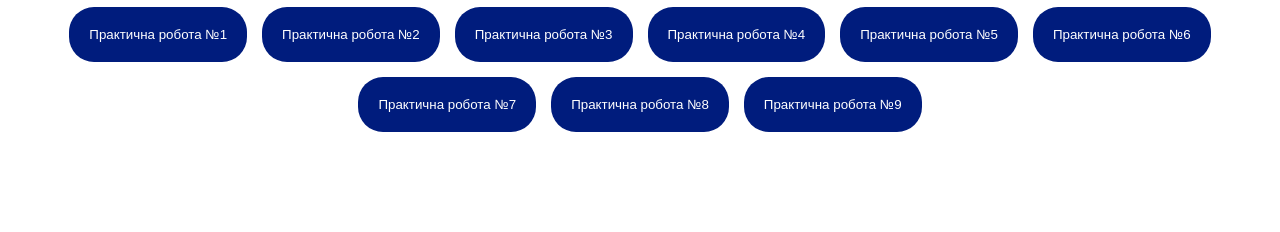
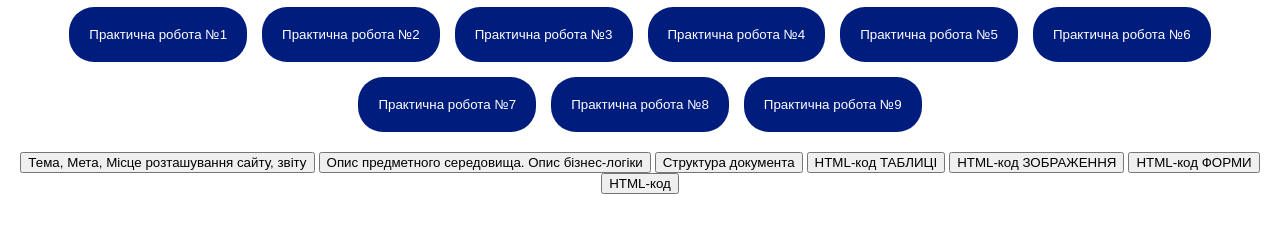
Before and after one commit to VaL2111/IM-31-appRECORD-BakhmatskyiValentyn-FIOT-2025, a plain HTML site: page index.html in a window 1280 px wide. Both pictures are taken after a click on the button "Практична робота №1". Shown: the part 228-460 px from the top of the page. Drawn offline with Linux system fonts and the light colour scheme.

Commit message:
Implement the functionality of practical buttons

```diff
--- a/index.html
+++ b/index.html
@@ -40,6 +40,29 @@
             <button class="work-btn" data-target="work3">Практична робота №8</button>
             <button class="work-btn" data-target="work3">Практична робота №9</button>
         </section>
+
+        <section class="work-details">
+            <div id="work1" class="work-content">
+                <button>Тема, Мета, Місце розташування сайту, звіту</button>
+                <button>Опис предметного середовища. Опис бізнес-логіки</button>
+                <button>Структура документа</button>
+                <button>HTML-код ТАБЛИЦІ</button>
+                <button>HTML-код ЗОБРАЖЕННЯ</button>
+                <button>HTML-код ФОРМИ</button>
+                <button>HTML-код</button>
+            </div>
+
+            <div id="work2" class="work-content"></div>
+            <div id="work3" class="work-content"></div>
+            <div id="work4" class="work-content"></div>
+            <div id="work5" class="work-content"></div>
+            <div id="work6" class="work-content"></div>
+            <div id="work7" class="work-content"></div>
+            <div id="work8" class="work-content"></div>
+            <div id="work9" class="work-content"></div>
+        </section>
     </main>
+
+    <script src="script.js"></script>
 </body>
 </html>
--- /dev/null
+++ b/script.js
@@ -0,0 +1,10 @@
+const buttons = document.querySelectorAll(".work-btn");
+const contents = document.querySelectorAll(".work-content");
+
+buttons.forEach(btn => {
+    btn.addEventListener("click", () => {
+        contents.forEach(c => c.classList.remove("active"));
+        const target = document.getElementById(btn.dataset.target);
+        target.classList.add("active");
+    });
+});
--- a/style.css
+++ b/style.css
@@ -63,4 +63,14 @@ body {
   color: #001c7d;
 }
 
+.work-content {
+  display: none;
+  margin-top: 20px;
+  text-align: center;
+}
+
+.work-content.active {
+  display: block;
+}
+
 /*# sourceMappingURL=style.css.map */
```
